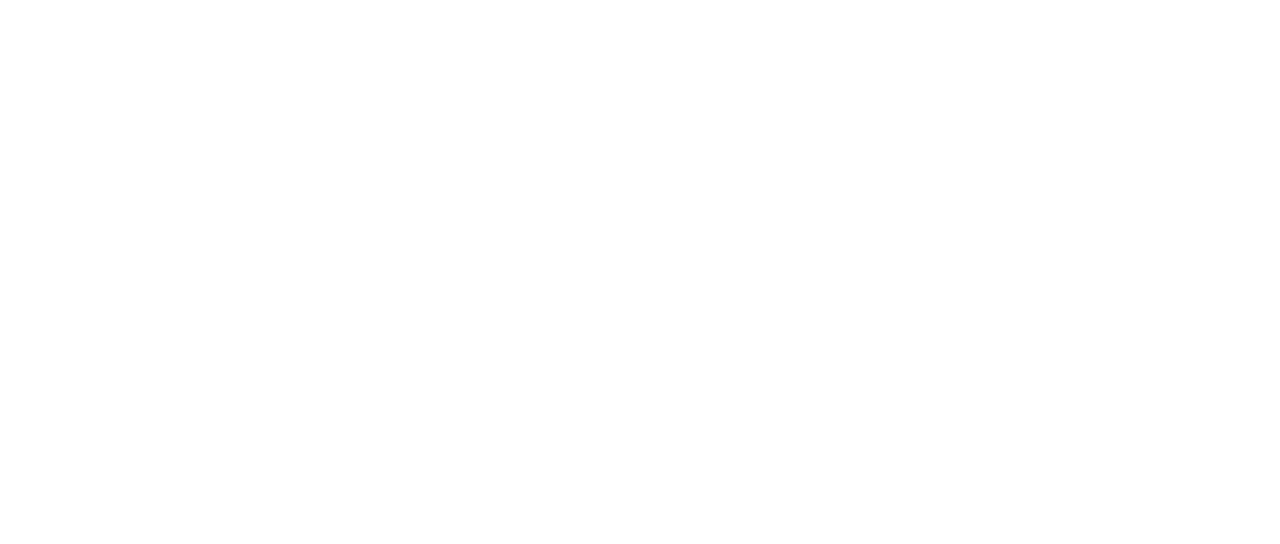
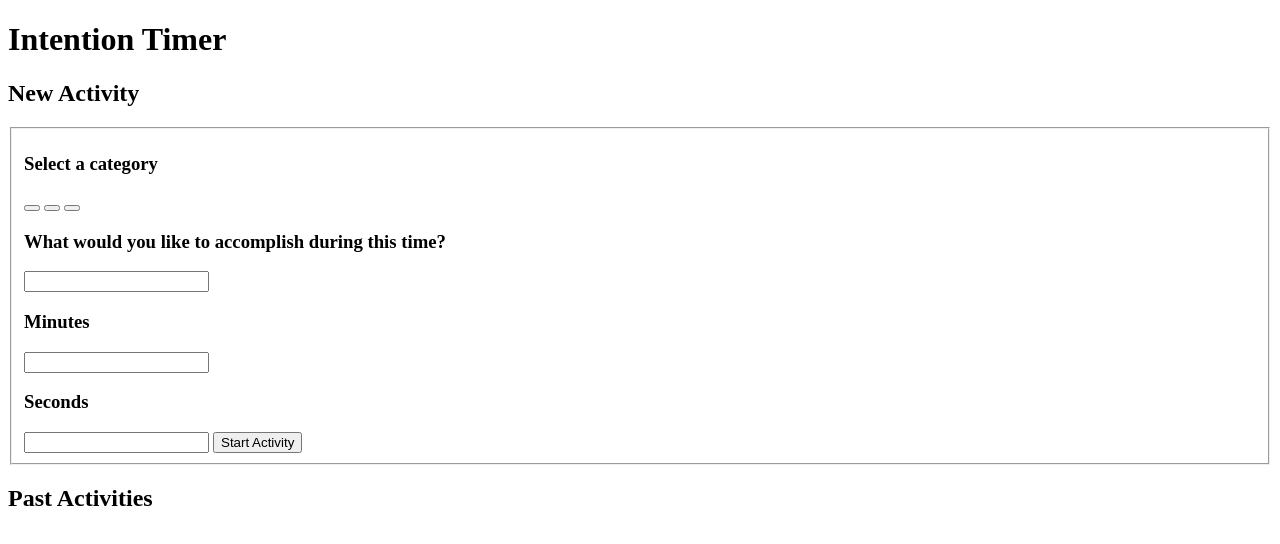
Before and after one commit to Josephhaefling/intention-timer, a plain HTML site: page index.html in a window 1280 px wide. Drawn offline with Linux system fonts and the light colour scheme.

Commit message:
Add HTML elements & classes

```diff
--- a/index.html
+++ b/index.html
@@ -8,6 +8,34 @@
   <title>Intention Timer</title>
 </head>
 <body>
+  <header>
+    <h1>Intention Timer</h1>
+  </header>
+  <main>
+    <section class = "left-section">
+      <h2>New Activity</h2>
+      <fieldset class = "select-activity">
+        <h3>Select a category</h3>
+        <button type="button" name="button" class="activity-button"></button>
+        <button type="button" name="button" class="activity-button"></button>
+        <button type="button" name="button" class="activity-button"></button>
+        <h3>What would you like to accomplish during this time?</h3>
+        <input type="text" name="required" minlength= "5" value="" >
+        <h3>Minutes</h3>
+        <input type="number" name="Minutes" value="">
+        <h3>Seconds</h3>
+        <input type="number" name="Seconds" value="">
+        <button type="button" name="button">Start Activity</button>
+      </fieldset>
+    </section>
+    <section class= "right-section">
+      <h2>Past Activities</h2>
+      <section class= "past-activities-card-box">
+      </section>
+    </section>
+
+    </section>
+  </main>
 
 </body>
 </html>
```
